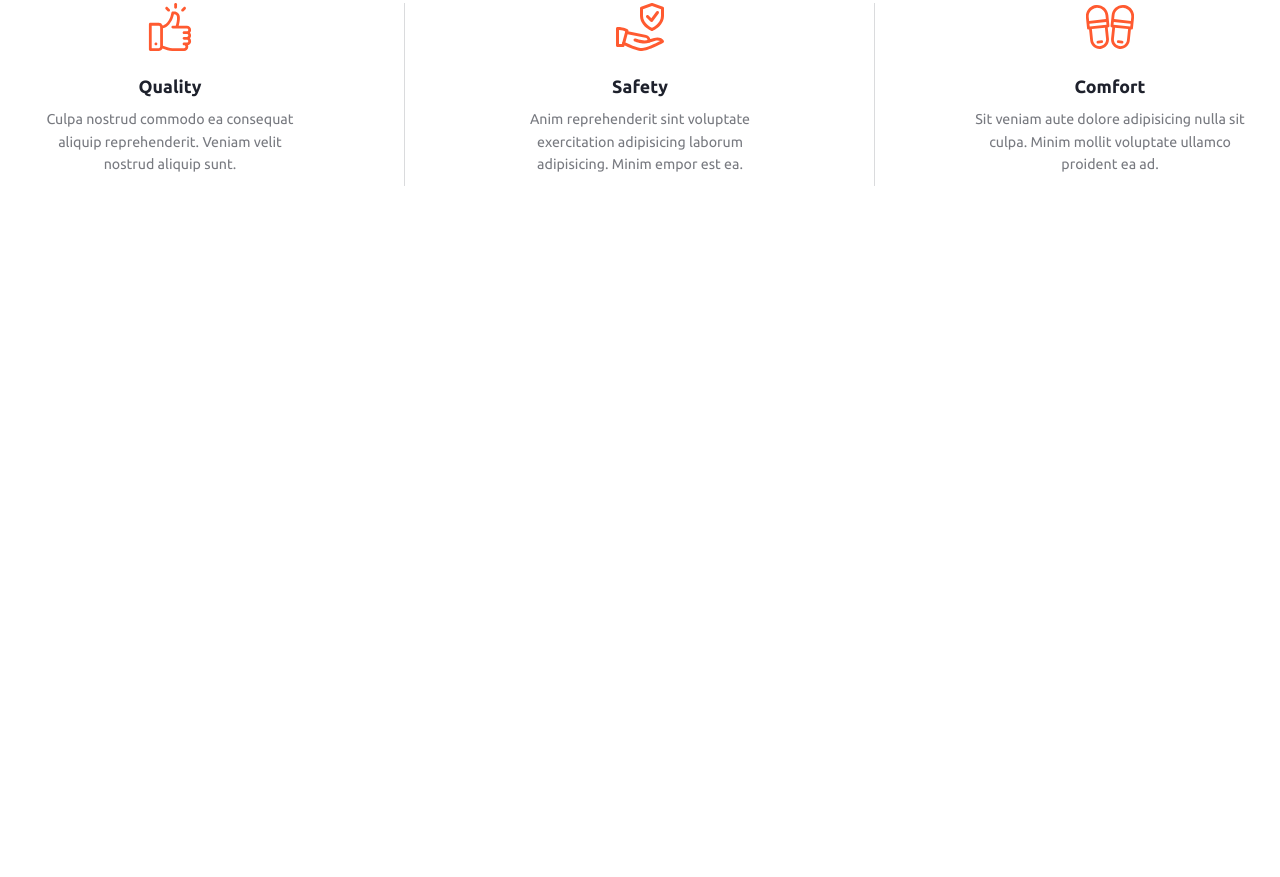
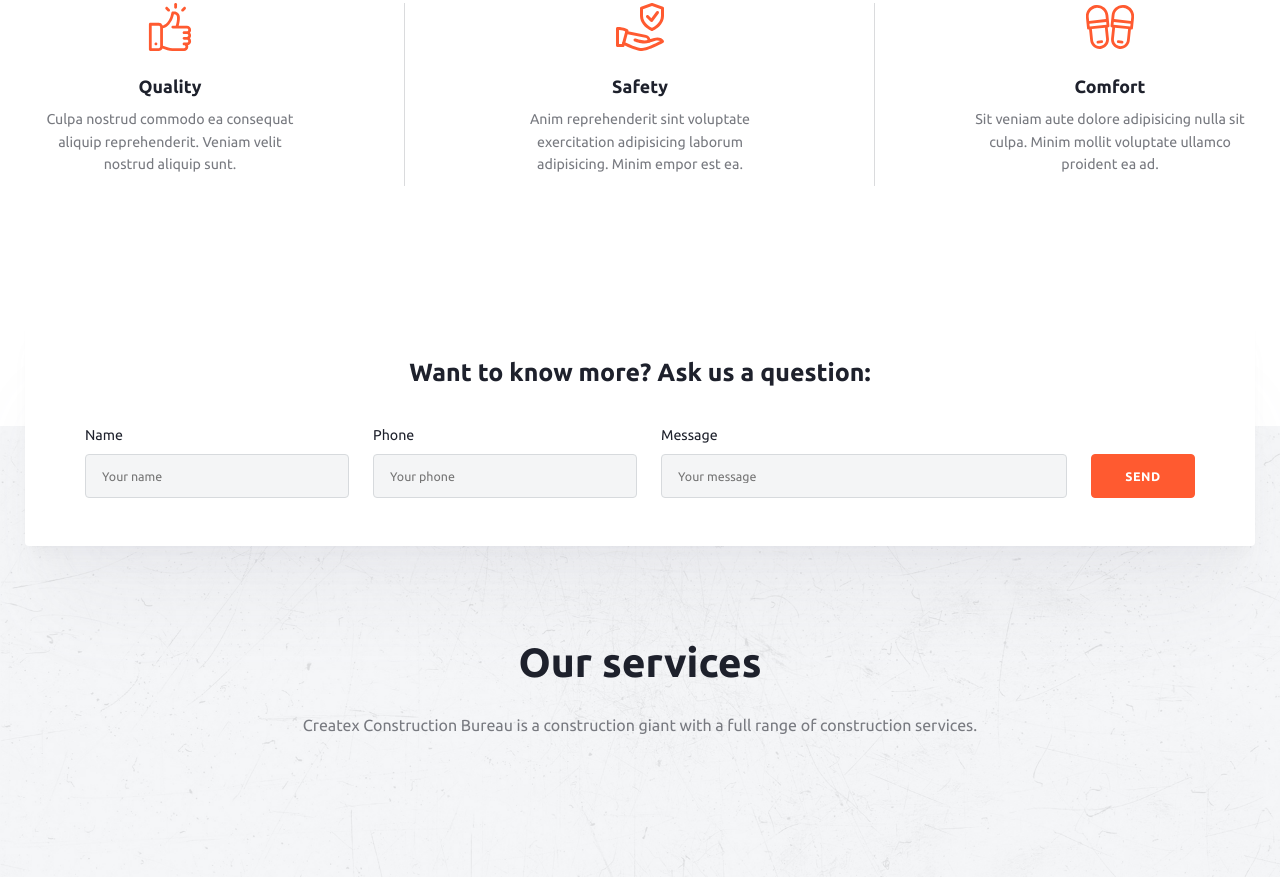
Before and after one commit to AlexMiroshnichenko/createx, a plain HTML site: page index.html in a window 1280 px wide. Shown: the part 2009-2886 px from the top of the page. Before the commit the page ends 2315 px from the top, so only its background shows below. Drawn offline with Linux system fonts and the light colour scheme; files whose address does not match are found by name.

Commit message:
Create section form-group

```diff
--- a/index.html
+++ b/index.html
@@ -95,6 +95,7 @@
 			</div>
 		</section>
 		<!-- /.about -->
+		<!-- values -->
 		<section class="values">
 			<div class="container">
 				<h2 class="title title--center title--offset">
@@ -123,9 +124,41 @@
 						</p>
 					</div>
 				</div>
+				<form method="POST" action="#" class="form-group form-group--offset">
+					<h2 class="form-group-title">
+						Want to know more? Ask us a question:
+					</h2>
+					<div class="form-group-field">
+						<label for="username">
+							<span>Name</span>
+							<input type="text" name="username" maxlength="10" placeholder="Your name" required>
+						</label>
+						<label for="userphone">
+							<span>Phone</span>
+							<input type="tel" name="userphone" maxlength="15" placeholder="Your phone" required>
+						</label>
+						<label for="message">
+							<span>Message</span>
+							<input type="text" name="message" maxlength="50" placeholder="Your message" required>
+						</label>
+						<button class="btn btn-form btn-basic--primary" type="submit">Send</button>
+					</div>
+				</form>
 			</div>
 		</section>
 		<!-- /.values -->
+		<!-- services -->
+		<section class="services" style="background-image: url('./images/bgservises.jpg')">
+			<div class="container">
+				<h2 class="title title--center title--offset">
+					Our services
+				</h2>
+				<p class="descr descr--center descr--offset">
+					Createx Construction Bureau is a construction giant with a full range of construction services.
+				</p>
+			</div>
+		</section>
+		<!-- /.services-->
 	</main>
 	<!-- /.main -->
 </body>
--- a/scss/base/_variabels.scss
+++ b/scss/base/_variabels.scss
@@ -6,8 +6,12 @@ $titleColor: #1e212c;
 $colorMainText: #787a80;
 $textColorHeader: #424551;
 $textColorValue: #1e212c;
-$colorMutedBtn: rgb(109, 127, 140, 0.8);
+$colorMutedBtn: rgba(109, 127, 140, 0.8);
 $colorBorder: #dadbdd;
+$colorBgServises:#e5e8ed;
+$colorBorderInput:#d7dadd;
+$colorBgInput:#f4f5f6;
+$colorPlaceholder:#9a9ca5;
 $pageBgColor: #fff;
 
 //Offset
--- a/scss/components/_buttons.scss
+++ b/scss/components/_buttons.scss
@@ -1,5 +1,5 @@
 .btn {
-  @include flex-center(false);
+  @include flex-center(true);
   block-size: 52px;
   padding-inline: 40px 40px;
   border: 1px solid transparent;
@@ -11,3 +11,13 @@
   text-transform: uppercase;
   color: $colorLight;
 }
+
+.btn-transparent--white {
+  background-color: transparent;
+  border: 1px solid $colorLight;
+}
+
+.btn-basic--primary {
+  background-color: $colorPrimary;
+  border: 1px solid $colorPrimary;
+}
--- /dev/null
+++ b/scss/components/_form-group.scss
@@ -0,0 +1,76 @@
+.form-group {
+  padding: 48px 60px 48px;
+  border-radius: 4px;
+  box-shadow: 0px 4px 4px -4px rgba(30, 33, 44, 0.03),
+    0 12px 10px -6px rgba(154, 156, 165, 0.04),
+    0 30px 24px -10px rgba(154, 156, 165, 0.05),
+    0 80px 80px -20px rgba(154, 156, 165, 0.08);
+  background-color: $colorLight;
+
+  &--offset {
+    transform: translateY(120px);
+  }
+
+  &-title {
+    margin-block-end: 32px;
+    @include fluid-text(28, 16);
+    font-weight: 700;
+    line-height: 1.5;
+    text-align: center;
+    color: $titleColor;
+  }
+
+  &-field {
+    display: flex;
+    flex-wrap: wrap;
+    align-items: flex-end;
+    gap: 24px;
+  }
+
+  &-field label {
+    display: flex;
+    flex-direction: column;
+    align-items: flex-start;
+    row-gap: 8px;
+  }
+
+  &-field label span {
+    @include fluid-text(16, 14);
+    font-weight: 400;
+    line-height: 1.6;
+    color: $titleColor;
+  }
+
+  &-field input {
+    appearance: none;
+    outline: none;
+    width: 264px;
+    height: 44px;
+    border: 1px solid $colorBorderInput;
+    border-radius: 4px;
+    background-color: $colorBgInput;
+  }
+
+  &-field label[for='message'] {
+    flex-grow: 1;
+  }
+
+  &-field input[name='message'] {
+    width: 100%;
+  }
+
+  &-field input[placeholder] {
+    padding: 12px 16px;
+    @include fluid-text(14, 12);
+    font-weight: 400;
+    line-height: 1.5;
+    color: $colorPlaceholder;
+  }
+
+  .btn-form {
+    width: 104px;
+    height: 44px;
+    padding-inline: 0;
+    @include fluid-text(14, 12);
+  }
+}
--- a/scss/layout/_hero.scss
+++ b/scss/layout/_hero.scss
@@ -38,13 +38,4 @@
     align-items: center;
     gap: 24px;
   }
-
-  .btn-transparent--white {
-    background-color: transparent;
-    border: 1px solid $colorLight;
-  }
-  .btn-basic--primary {
-    background-color: $colorPrimary;
-    border: 1px solid $colorPrimary;
-  }
 }
--- /dev/null
+++ b/scss/layout/_services.scss
@@ -0,0 +1,7 @@
+.services {
+  padding-block: 210px 80px;
+  background-color: $colorBgServises;
+  background-size: cover;
+  background-position: center;
+  background-repeat: no-repeat;
+}
--- a/scss/layout/_values.scss
+++ b/scss/layout/_values.scss
@@ -1,5 +1,5 @@
 .values {
-  padding-block: 60px 120px;
+  padding-block-start: 60px;
   background-color: $colorLight;
 
   &-block {
--- a/scss/styles.scss
+++ b/scss/styles.scss
@@ -8,9 +8,12 @@
 //Components
 @import './components/text';
 @import './components/buttons';
+@import './components/form-group';
 
 //Layout
 @import './layout/header';
 @import './layout/hero';
 @import './layout/about';
 @import './layout//values';
+
+@import './layout/services';
```
Also changed, not shown: css/styles.min.css, images/bgservises.jpg (added), 1 other file.
